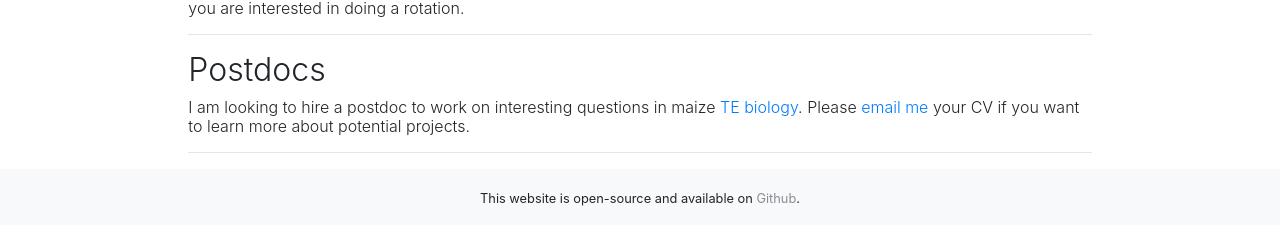
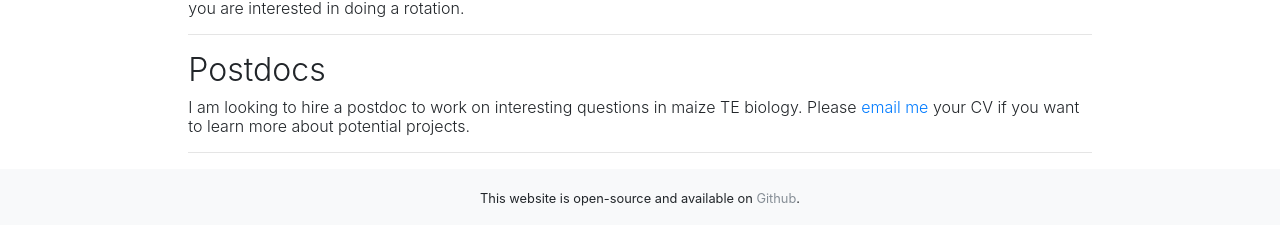
Before and after one commit to andersongenomicslab/andersongenomicslab.github.io, a Jekyll site: the page built from misc/_posts/2010-01-03-join.md, in a window 1280 px wide. Shown: the part 314-559 px from the top of the page. Built offline with Jekyll 4.4.1, drawn with Linux system fonts in a browser that asks for light colours; nearby versions of some CDN libraries; a style sheet for code colours, icons or effects is not loaded; part of the change alters nothing that is shown.

```diff
--- a/misc/_posts/2010-01-03-join.md
+++ b/misc/_posts/2010-01-03-join.md
@@ -18,7 +18,7 @@ ___
 
 # Postdocs
 
-##### I am looking to hire a postdoc to work on interesting questions in maize [TE biology](/projects/). Please [email me](/misc/contact/) your CV if you want to learn more about potential projects.
+##### I am looking to hire a postdoc to work on interesting questions in maize TE biology. Please [email me](/misc/contact/) your CV if you want to learn more about potential projects.
 
 
 ___
```
